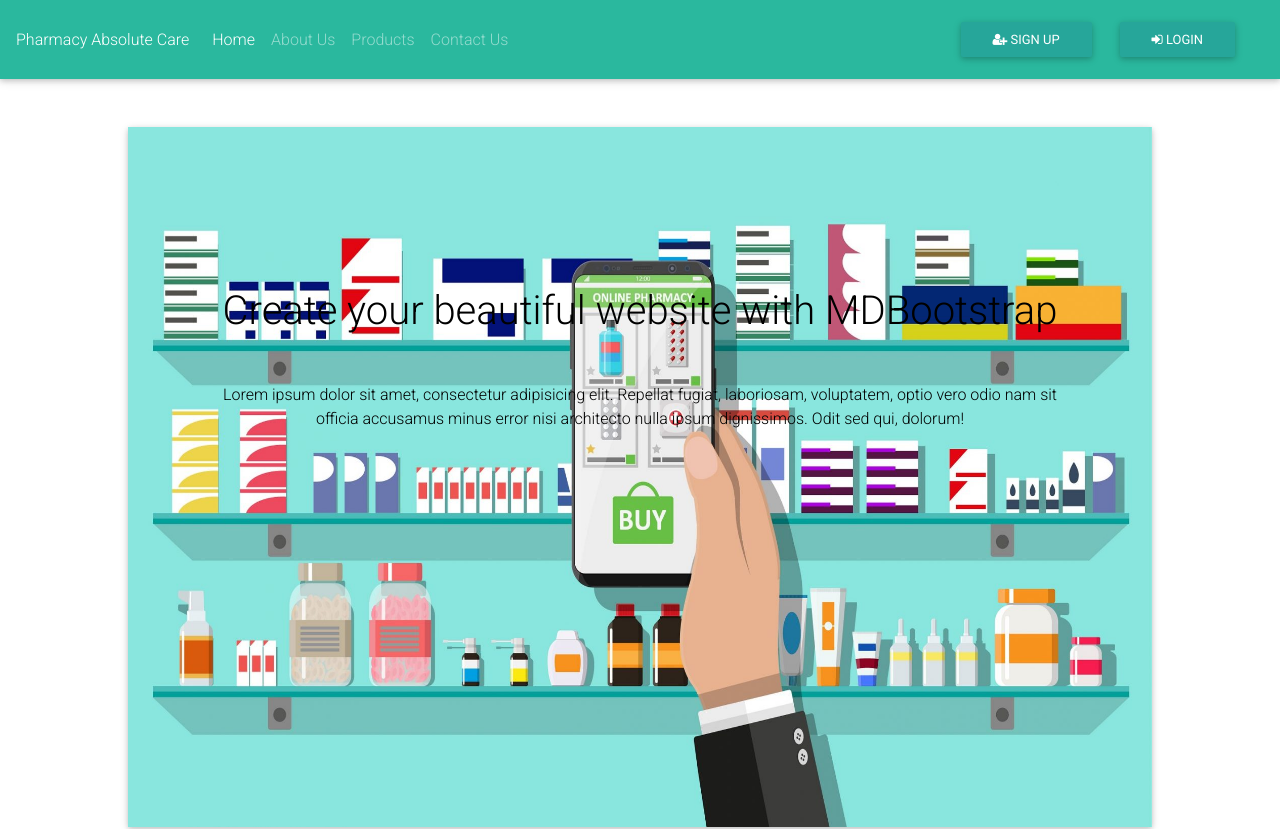
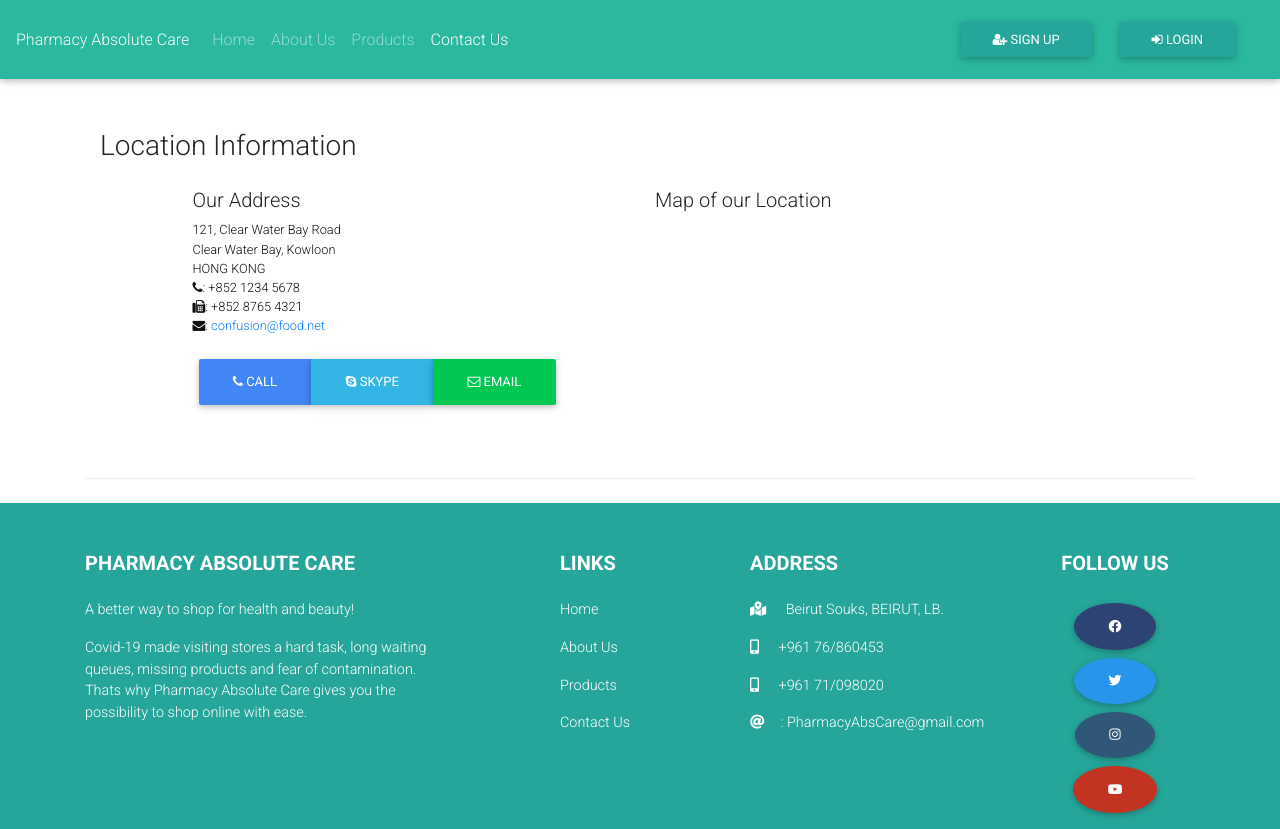
Before and after one commit to AnthonyFelefly/Project-Pharmacy, a React (Create React App) app: page /contactus in a window 1280 px wide. Before the commit this address led to /home. Shown: the top 829 px of the page. Built offline with nearby package versions, Linux system fonts and the light colour scheme.

Commit message:
Implementing the categories

```diff
--- a/src/components/CatalogueComponent.js
+++ b/src/components/CatalogueComponent.js
@@ -1,10 +1,12 @@
 import { MDBBtn } from 'mdbreact';
 import React from 'react';
 import {Card,CardImg, CardText, CardBody, CardTitle} from 'reactstrap';
+import { CATEGORIES } from '../shared/categories';
 
 
 
     function RenderCatalogueItem({ product, onClick}){
+        const category=CATEGORIES;
         return(<>
 
               <Card  elevation={5}>
@@ -12,7 +14,7 @@ import {Card,CardImg, CardText, CardBody, CardTitle} from 'reactstrap';
                 <CardImg className="mt-2"width="100%"  src={product.image} alt={product.name} />
                 <CardBody >
                     <CardTitle style={{"font-size":"medium"}}>{product.name}</CardTitle>
-                    <CardText>{product.category}</CardText>
+                    <CardText>{(category.filter((cat)=>cat.id===product.category)[0]).description}</CardText>
                     <div className="text-center">
                     <MDBBtn   className=" teal accent-4 ml-auto mr-auto " onClick={()=>onClick(product.id)} position="absolute">See Details</MDBBtn>
                     </div>
--- /dev/null
+++ b/src/components/ContactComponent.js
@@ -0,0 +1,36 @@
+import React from 'react';
+
+function Contact(props) {
+    return(
+        <div className="container">
+            <div className="row row-content">
+                <div className="col-12">
+                <h3>Location Information</h3>
+                </div>
+                <div className="col-12 col-sm-4 offset-sm-1">
+                        <h5>Our Address</h5>
+                        <address>
+                        121, Clear Water Bay Road<br />
+                        Clear Water Bay, Kowloon<br />
+                        HONG KONG<br />
+                        <i className="fa fa-phone"></i>: +852 1234 5678<br />
+                        <i className="fa fa-fax"></i>: +852 8765 4321<br />
+                        <i className="fa fa-envelope"></i>: <a href="mailto:confusion@food.net">confusion@food.net</a>
+                        </address>
+                </div>
+                <div className="col-12 col-sm-6 offset-sm-1">
+                    <h5>Map of our Location</h5>
+                </div>
+                <div className="col-12 col-sm-11 offset-sm-1">
+                    <div className="btn-group" role="group">
+                        <a role="button" className="btn btn-primary" href="tel:+85212345678"><i className="fa fa-phone"></i> Call</a>
+                        <a role="button" className="btn btn-info"><i className="fa fa-skype"></i> Skype</a>
+                        <a role="button" className="btn btn-success" href="mailto:confusion@food.net"><i className="fa fa-envelope-o"></i> Email</a>
+                    </div>
+                </div>
+            </div>
+        </div>
+    );
+}
+
+export default Contact;
--- a/src/components/HomeComponent.js
+++ b/src/components/HomeComponent.js
@@ -9,10 +9,10 @@ function Home(){
             <MDBJumbotron style={{ padding: 0,width:"1024px",height:"700px"}}>
                 <MDBCol className="text-black text-center py-5 px-4 my-5 " style={{backgroundImage: 'url(assets/images/JumbotronBg.png)',height:"700px",width:"1024px",backgroundSize:"100% 100%",backgroundRepeat:"no-repeat"}}>
                 <MDBCol className="py-5">
-                <MDBCardTitle className="h1-responsive pt-3 m-5 font-bold">Create your beautiful website with MDBootstrap</MDBCardTitle>
+                {/* <MDBCardTitle className="h1-responsive pt-3 m-5 font-bold">Create your beautiful website with MDBootstrap</MDBCardTitle>
                     <p className="mx-5 mb-5">Lorem ipsum dolor sit amet, consectetur adipisicing elit. Repellat fugiat, laboriosam, voluptatem,
                     optio vero odio nam sit officia accusamus minus error nisi architecto nulla ipsum dignissimos. Odit sed qui, dolorum!
-                    </p>
+                    </p> */}
                    </MDBCol>
                 </MDBCol>
             </MDBJumbotron>
--- a/src/components/MainComponent.js
+++ b/src/components/MainComponent.js
@@ -7,6 +7,7 @@ import {PRODUCTS} from '../shared/products.js';
 import ProductDetail from './ProductDetailComponent';
 import NavBar from "./NavbarComponent";
 import Footer from './FooterComponent';
+import Contact from "./ContactComponent";
 import {Switch,Route,Redirect} from'react-router-dom';
 class Main extends Component {
   constructor(props){
@@ -38,6 +39,9 @@ class Main extends Component {
             <ProductDetail product={this.state.products.filter((product)=>product.id===this.state.selectedProduct)[0]} onclick={0}/>
             </div>
           </Route>
+          <Route exact path="/contactus">
+            <Contact/>
+          </Route>
           <Redirect to="/home" />
         </Switch>
         <Footer/>
--- a/src/components/NavbarComponent.js
+++ b/src/components/NavbarComponent.js
@@ -47,9 +47,9 @@ class NavBar extends Component{
                     </div>
                     <Collapse isOpen={this.state.isNavOpen} navbar>
                     <div className="container ml-0 " float="left">
-                        <Nav navbar   className="ml-0">
+                        <Nav navbar   className="ml-0" >
 
-                                <NavLink className='nav-link' to='/home'>
+                                <NavLink className='nav-link ' to='/home'>
                                     <span ></span> Home
                                 </NavLink>
 
--- a/src/components/ProductDetailComponent.js
+++ b/src/components/ProductDetailComponent.js
@@ -1,6 +1,9 @@
 import React,{useEffect} from 'react';
 import {Card,CardImg,CardBody,CardTitle,CardSubtitle} from 'reactstrap'
+import { CATEGORIES } from '../shared/categories';
 import "../App.css";
+const category=CATEGORIES;
+
 
      function RenderProductImage({product}){
         if(product!=null){
@@ -9,7 +12,7 @@ import "../App.css";
                 <Card >
                     <CardImg width="100%"  src={product.image} alt={product.name} />
                     <CardTitle className="m-1">{product.name}</CardTitle>
-                    <CardSubtitle className="m-1">{product.category}</CardSubtitle>
+                    <CardSubtitle className="m-1">{(category.filter((cat)=>cat.id===product.category)[0]).description}</CardSubtitle>
                 </Card>
                 </div>
             );
--- /dev/null
+++ b/src/shared/categories.js
@@ -0,0 +1,20 @@
+export const CATEGORIES=[
+    {
+        id:0,
+        description:'Skin Care'
+    },
+    {
+        id:1,
+        description:'Respiratory Health'
+    },
+    {
+        id:2,
+        description:'Nutrition'
+    },
+    {
+        id:3,
+        description:'Topical & Ointments'
+    }
+
+
+]
--- a/src/shared/products.js
+++ b/src/shared/products.js
@@ -3,7 +3,7 @@ export const PRODUCTS=[
             id: 0,
             name:'Effaclar Gel',
             image: 'assets/images/effaclar.png',
-            category: 'Skin Care',
+            category: 0,
             label:'Face',
             price:'21.14$',
             description:"Face Cleanser, Best for: OILY ACNE-PRONE SKIN, Texture: Foaming gel, EFFACLAR Gel gently purifies oily skin without drying effects and removes impurities and excess sebum, leaving the skin clean and refreshed, With anti-irritant La Roche-Posay thermal spring water, Cleansing agents selected for their high-efficacy action in eliminating impurities and excess sebum, With zinc to reduce sebum.",
@@ -13,7 +13,7 @@ export const PRODUCTS=[
             id: 1,
             name:'Ictyane Hydra',
             image: 'assets/images/Ictyane-Ducray.png',
-            category: 'Skin Care',
+            category: 0,
             label:'Face',
             price:'18.07$',
             description:'ICTYANE HYDRA Light cream has reinvented how we hydrate normal to dry skin on a daily basis. Its intelligent Acefylline + Abyssinian oil complex retrains the skin to hydrate and nourish itself.',
@@ -23,7 +23,7 @@ export const PRODUCTS=[
             id: 2,
             name:'MP Combat Whey',
             image: 'assets/images/MP-combatWhey.png',
-            category: 'Nutrition',
+            category: 2,
             label:'Whey protein',
             price:'64.99$',
             description:'MusclePharm Combat 100% Whey Protein Powder a low-carb, high-protein, great-tasting protein supplement. With minimal fat and low sodium that delivers fast digesting protein sources to build and maintain lean muscle mass. Combat 100% Whey combines two of the fastest digesting, most efficient, and cleanest protein sources available: Whey Protein Isolate and Whey protein Concentrate. Whey protein has the highest bioavailability among complete proteins (protein that contains a complete amino acid profile of all 9 essential amino acids) and also has the highest absorption rate among any other proteins. Whey protein isolate is a concentrated whey protein molecule “isolated” to remove any impurities such as fats, or sugars. This process, in turn, reduces the size of the molecule making it easier for the body to absorb and faster to digest. Additionally, Combat 100% Whey is low in sodium at only 65mg per serving.  A muscle-building protein powder of high-quality ingredients that help build muscle mass and also assist in recovery',
@@ -33,7 +33,7 @@ export const PRODUCTS=[
             id: 3,
             name:'MP Creatine',
             image: 'assets/images/MP-creatine.png',
-            category: 'Nutrition',
+            category: 2,
             label:'Creatine',
             price:'12.99$',
             description:' MusclePharm Core Series Creatine increases creatine status by enhancing uptake and bioavailability while promoting stamina, strength and lean muscle growth. This nutrient is used by athletes who engage in high-intensity/short duration exercises like weight lifting. The clinically-suggested ingredient Cinnulin PF® heightens absorption, which assists our five pure and diverse creatine complexes in delivering a range of benefits and launching directly into muscles. MP Core Series Creatine increases explosive energy, ATP energy and overall power.',
@@ -43,7 +43,7 @@ export const PRODUCTS=[
             id: 4,
             name:'Naso Cleanse',
             image: 'assets/images/NasoCleanse.png',
-            category: 'Respiratory Health',
+            category: 1,
             label:'',
             price:'13.00$',
             description:'The NasoCleanse System offers an effective, all-natural way to cleanse the nose and help control sinus and nasal symptoms over time. It promotes and maintains sinonasal health by treating the root cause of the problem, rather than just treating the symptoms.Medically proven by an Ear, Nose and Throat (ENT) physician, NasoCleanse Squeeze is clinically proven to provide effective relief for sinus and allergy symptoms including Post-Nasal Drip, RhinoSinusitis, Nasal Congestion, Sinus Infection Symptoms and Sinus Headache Symptoms. Recent studies show that regular use of the NasoCleanse system may reduce the duration and frequency of cold and flu symptoms. Perfect for the person who prefers a positive pressure device',
@@ -53,7 +53,7 @@ export const PRODUCTS=[
             id: 5,
             name:'Arnican Gel',
             image: 'assets/images/ArnicanGel.png',
-            category: 'Topical & Ointments',
+            category: 3,
             label:'',
             price:'5.00$',
             description:'Use Arnican Acticold at the time of the small traumatisms of the everyday life. The feeling of “cold” alleviates immediately. The presence of extract of Arnica facilitates the resorption of the bumps and bruise of the whole family. Arnican Gel is formulated in alcohol-free gel to ensure an optimal tolerance. Its nonfatty gel texture allows a fast penetration.',
```
Also changed, not shown: src/App.css (line endings or trailing spaces).
